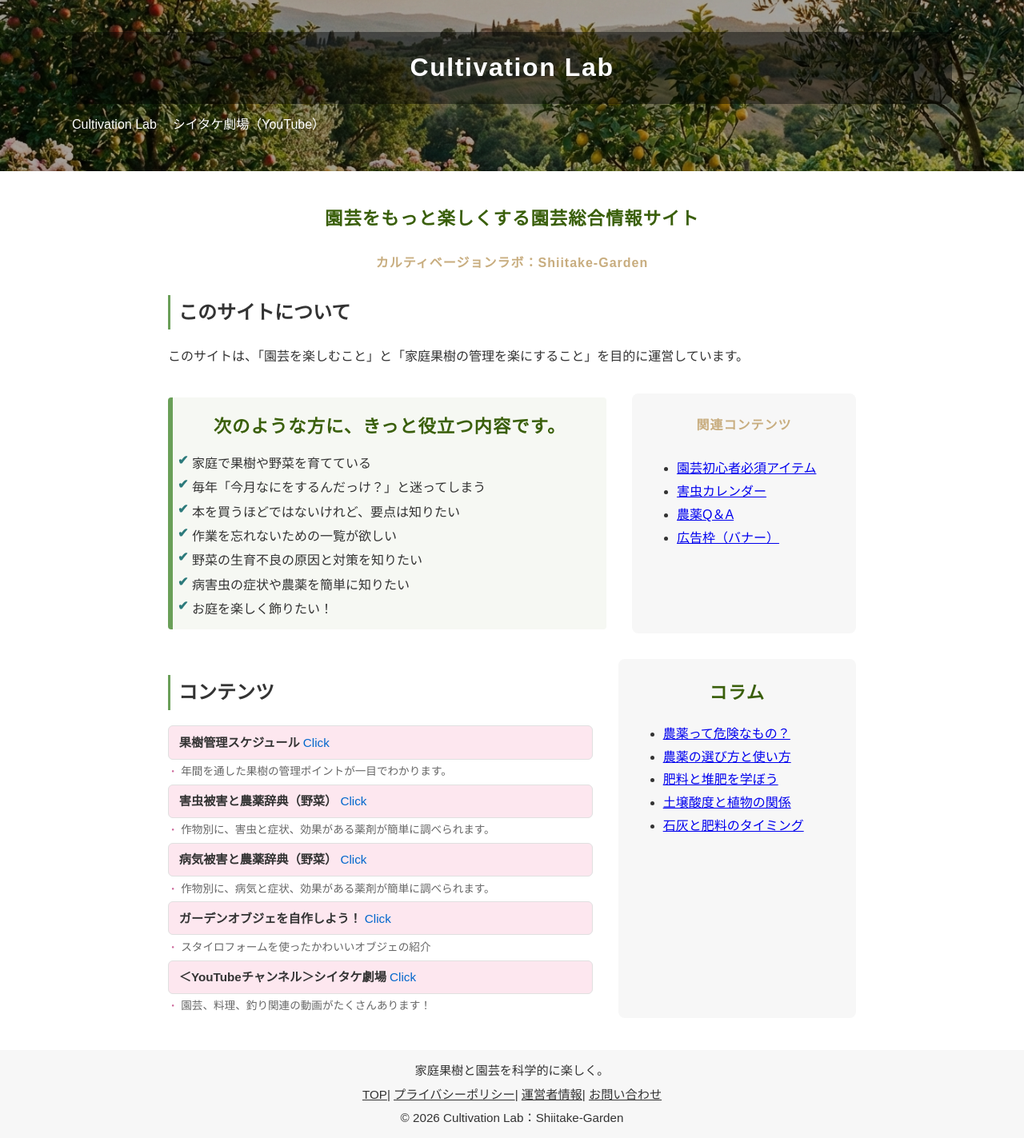
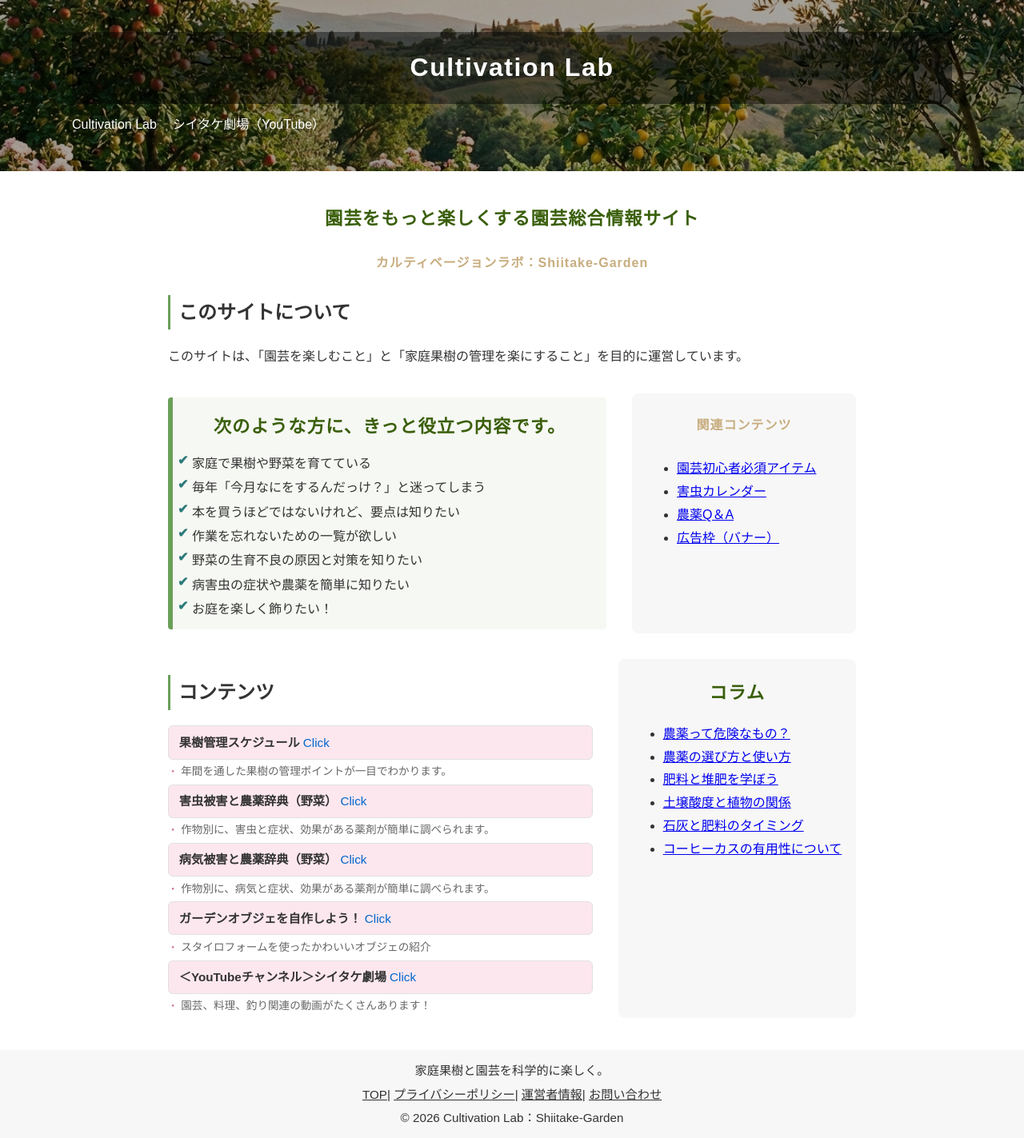
Before and after one commit to shiitake-garden/shiitake-garden.github.io, a Jekyll site: the page built from index.html, in a window 1280 px wide. Shown: the whole page at 80% size. Built offline with Jekyll 4.4.1, drawn with Linux system fonts in a browser that asks for light colours.

Commit message:
Update index.html

```diff
--- a/index.html
+++ b/index.html
@@ -65,6 +65,7 @@ title: カルティベージョンラボ
       <li><a href="/column/column_hiryou_taihi.html">肥料と堆肥を学ぼう</a></li>
       <li><a href="/column/column_ph.html">土壌酸度と植物の関係</a></li>
       <li><a href="/column/column_sekkai_hiryou.html">石灰と肥料のタイミング</a></li>
+      <li><a href="/column/column_cafe_taihi.thml">コーヒーカスの有用性について</a></li>
     </ul>
   </aside>
 </section>
```
